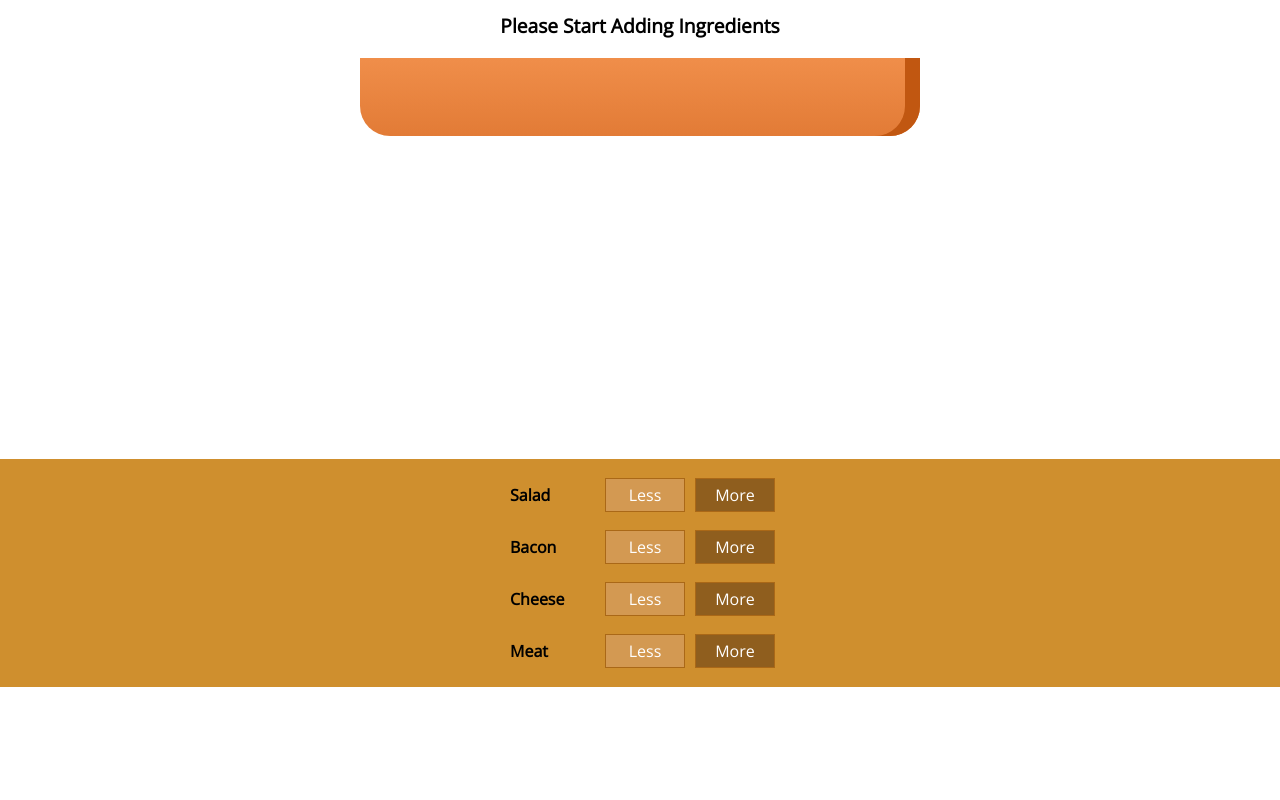
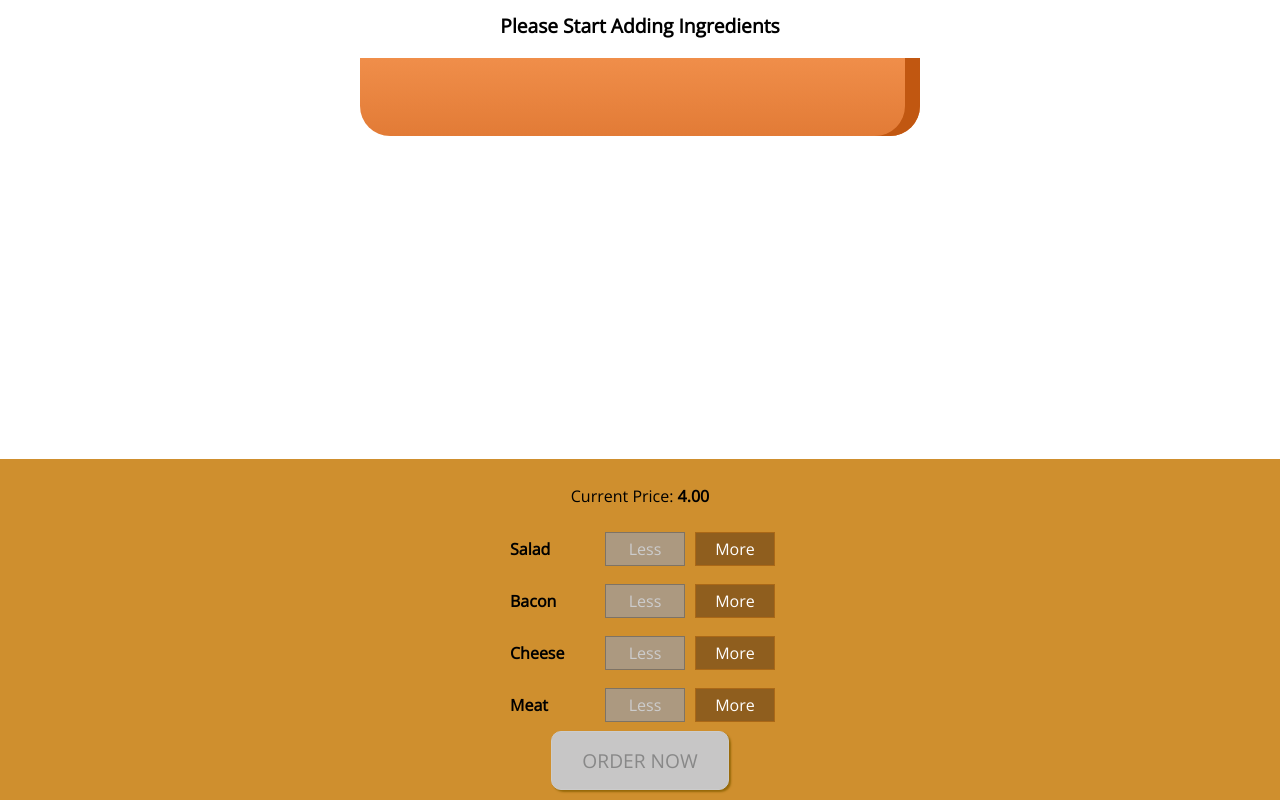
Before and after one commit to bdog72/Burger-Builder2, a React app: page / in a window 1280 px wide. Shown: the part 179-979 px from the top of the page. Before the commit the page ends 866 px from the top, so only its background shows below. Built offline with nearby package versions, Linux system fonts and the light colour scheme.

Commit message:
finished lecture 120

```diff
--- a/src/components/Burger/BuildControls/BuildControl/BuildControl.js
+++ b/src/components/Burger/BuildControls/BuildControl/BuildControl.js
@@ -5,7 +5,13 @@ import classes from './BuildControl.css'
 const buildControl = props => (
     <div className={classes.BuildControl}>
         <div className={classes.Label}>{props.label}</div>
-        <button className={classes.Less}>Less</button>
+        <button
+            className={classes.Less}
+            onClick={props.removed}
+            disabled={props.disabled}
+        >
+            Less
+        </button>
         <button className={classes.More} onClick={props.added}>
             More
         </button>
--- a/src/components/Burger/BuildControls/BuildControls.css
+++ b/src/components/Burger/BuildControls/BuildControls.css
@@ -8,3 +8,46 @@
     margin: auto;
     padding: 10px 0;
 }
+
+.OrderButton {
+    background-color: #dad735;
+    outline: none;
+    cursor: pointer;
+    border: 1px solid #966909;
+    color: #966909;
+    font-family: inherit;
+    font-size: 1.2em;
+    padding: 15px 30px;
+    box-shadow: 2px 2px 2px #966909;
+    border-radius: 10px;
+}
+
+.OrderButton:hover,
+.OrderButton:active {
+    background-color: #a0db41;
+    border: 1px solid #966909;
+    color: #966909;
+}
+
+.OrderButton:disabled {
+    background-color: #c7c6c6;
+    cursor: not-allowed;
+    border: 1px solid #ccc;
+    color: #888888;
+}
+
+.OrderButton:not(:disabled) {
+    animation: enable 0.3s linear;
+}
+
+@keyframes enable {
+    0% {
+        transform: scale(1);
+    }
+    60% {
+        transform: scale(1.1);
+    }
+    100% {
+        transform: scale(1);
+    }
+}
--- a/src/components/Burger/BuildControls/BuildControls.js
+++ b/src/components/Burger/BuildControls/BuildControls.js
@@ -25,13 +25,21 @@ const controls = [
 
 const buildControls = props => (
     <div className={classes.BuildControls}>
+        <p>
+            Current Price: <strong>{props.price.toFixed(2)}</strong>
+        </p>
         {controls.map(ctrl => (
             <BuildControl
                 key={ctrl.label}
                 label={ctrl.label}
                 added={() => props.ingredientAdded(ctrl.type)}
+                removed={() => props.ingredientRemoved(ctrl.type)}
+                disabled={props.disabled[ctrl.type]}
             />
         ))}
+        <button className={classes.OrderButton} disabled={!props.purchasable}>
+            ORDER NOW
+        </button>
     </div>
 )
 
--- a/src/containers/BurgerBuilder/BurgerBuilder.js
+++ b/src/containers/BurgerBuilder/BurgerBuilder.js
@@ -20,7 +20,19 @@ class BurgerBuilder extends Component {
             cheese: 0,
             meat: 0
         },
-        totalPrice: 4
+        totalPrice: 4,
+        purchasable: false
+    }
+
+    updatePurchaseState(ingredients) {
+        const sum = Object.keys(ingredients)
+            .map(igKey => {
+                return ingredients[igKey]
+            })
+            .reduce((sum, el) => {
+                return sum + el
+            }, 0)
+        this.setState({ purchasable: sum > 0 })
     }
 
     addIngredientHandler = type => {
@@ -34,15 +46,44 @@ class BurgerBuilder extends Component {
         const oldPrice = this.state.totalPrice
         const newPrice = oldPrice + priceAddition
         this.setState({ totalPrice: newPrice, ingredients: updatedIngredients })
+        this.updatePurchaseState(updatedIngredients)
     }
 
-    removeIngredientHandler = type => {}
+    removeIngredientHandler = type => {
+        const oldCount = this.state.ingredients[type]
+        if (oldCount <= 0) {
+            return
+        }
+        const updatedCount = oldCount - 1
+        const updatedIngredients = {
+            ...this.state.ingredients
+        }
+        updatedIngredients[type] = updatedCount
+        const priceDeduction = INGREDIENT_PRICES[type]
+        const oldPrice = this.state.totalPrice
+        const newPrice = oldPrice - priceDeduction
+        this.setState({ totalPrice: newPrice, ingredients: updatedIngredients })
+        this.updatePurchaseState(updatedIngredients)
+    }
 
     render() {
+        const disabledInfo = {
+            ...this.state.ingredients
+        }
+        for (let key in disabledInfo) {
+            disabledInfo[key] = disabledInfo[key] <= 0
+        }
+
         return (
             <Aux>
                 <Burger ingredients={this.state.ingredients} />
-                <BuildControls ingredientAdded={this.addIngredientHandler} />
+                <BuildControls
+                    ingredientAdded={this.addIngredientHandler}
+                    ingredientRemoved={this.removeIngredientHandler}
+                    disabled={disabledInfo}
+                    purchasable={this.state.purchasable}
+                    price={this.state.totalPrice}
+                />
             </Aux>
         )
     }
```
